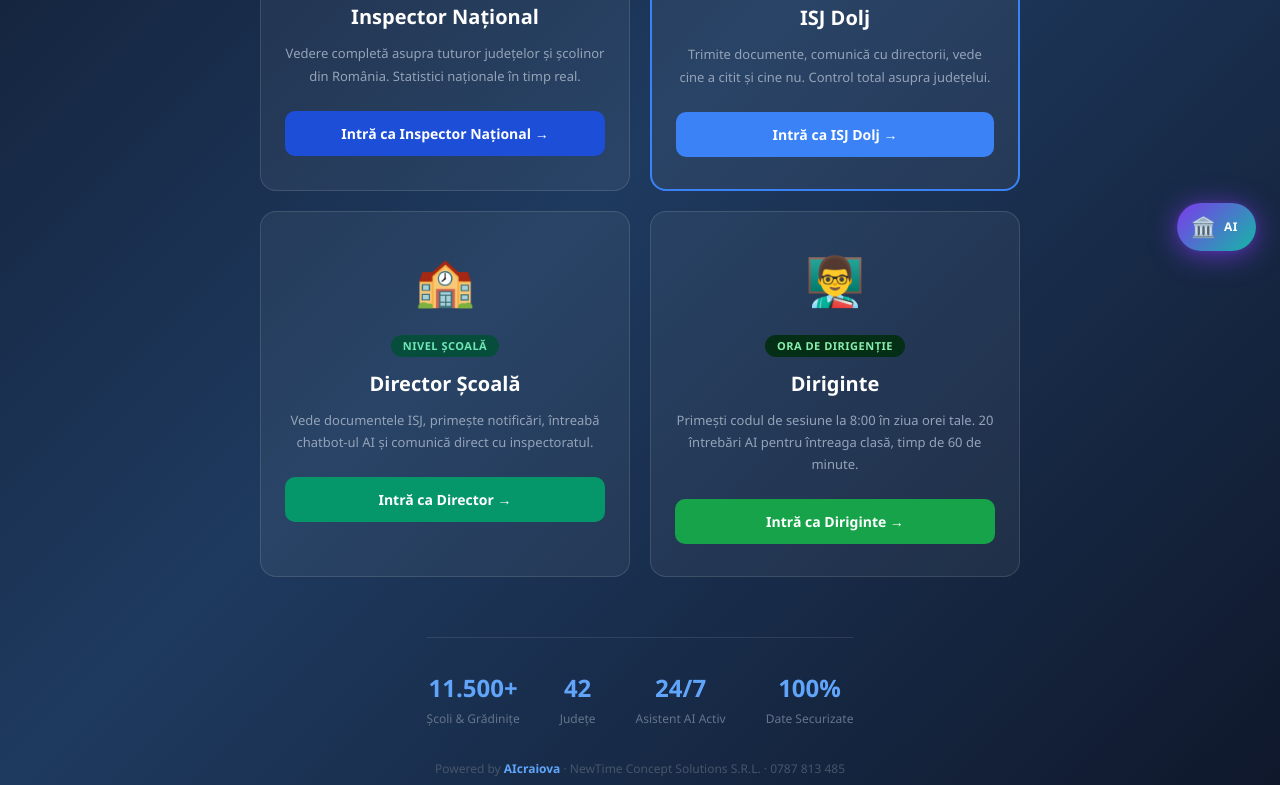
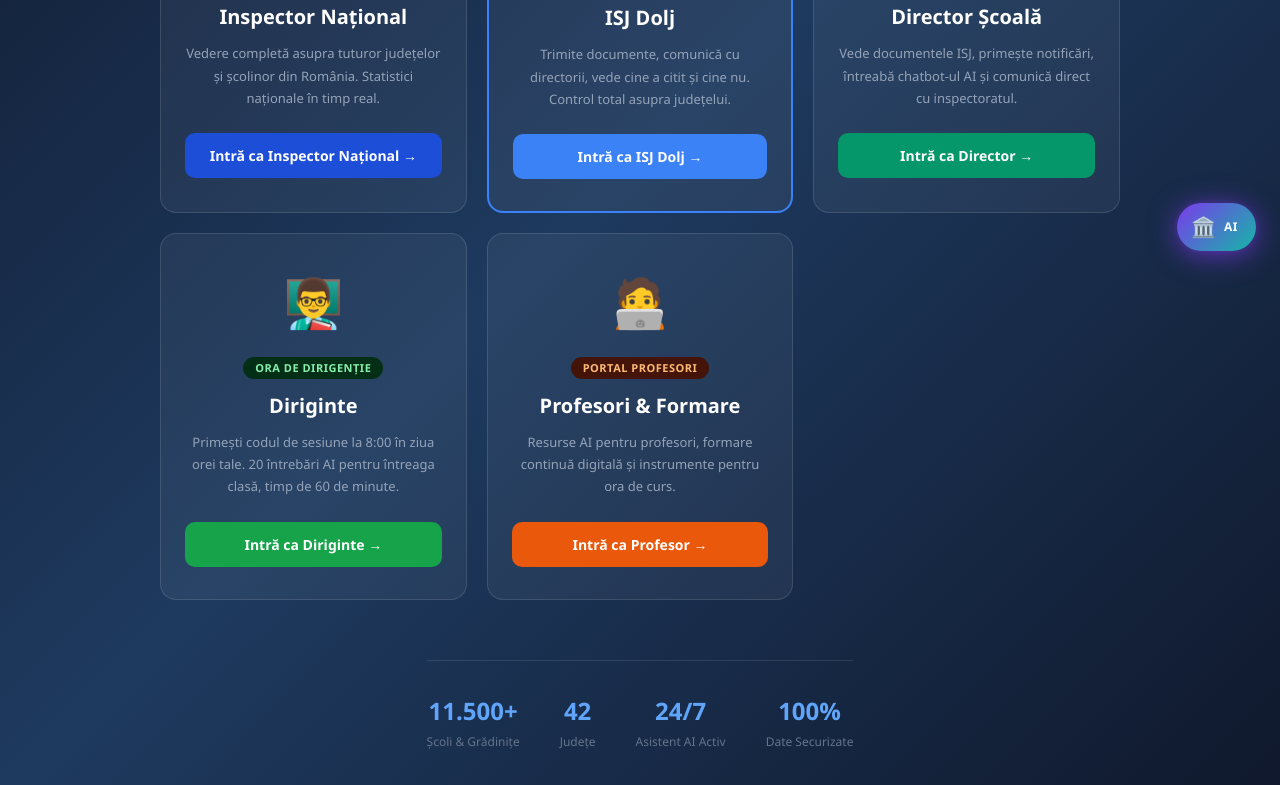
Before and after one commit to catalinradu2026-gif/leadflow-ai, a Next.js app: page /demo in a window 1280 px wide. Shown: the part 525-1310 px from the top of the page. Built offline with nearby package versions, Linux system fonts and the light colour scheme.

Commit message:
ARACIP: 3 carduri (ISJ/Elevi/Acreditare); Profesori mutat in Portal ISJ /demo

```diff
--- a/app/aracip/page.tsx
+++ b/app/aracip/page.tsx
@@ -244,30 +244,6 @@ export default function AracipHome() {
       colorHover: 'rgba(168,85,247,0.18)',
       route: '/acreditare',
     },
-    {
-      id: 'examene',
-      icon: '🎯',
-      tag: 'Pregătire Examene',
-      title: 'BAC &\nCapacitate',
-      desc: 'Profesor AI acasă — meditații interactive pentru Bacalaureat și Evaluare Națională, 24/7, gratuit.',
-      color: '#f59e0b',
-      colorLight: 'rgba(245,158,11,0.1)',
-      colorBorder: 'rgba(245,158,11,0.25)',
-      colorHover: 'rgba(245,158,11,0.18)',
-      route: '/edu/examene',
-    },
-    {
-      id: 'profesori',
-      icon: '🧑‍💻',
-      tag: 'Portal Profesori',
-      title: 'Profesori\n& Formare',
-      desc: 'Resurse AI pentru profesori, formare continuă digitală și instrumente pentru ora de curs.',
-      color: '#f97316',
-      colorLight: 'rgba(249,115,22,0.1)',
-      colorBorder: 'rgba(249,115,22,0.25)',
-      colorHover: 'rgba(249,115,22,0.18)',
-      route: '/edu/cursuri-profesori',
-    },
   ]
 
   return (
@@ -401,8 +377,8 @@ export default function AracipHome() {
           <div style={{
             display: 'grid',
             gridTemplateColumns: isMobile ? '1fr' : 'repeat(3, 1fr)',
-            gap: isMobile ? '16px' : '20px',
-            maxWidth: '960px',
+            gap: isMobile ? '16px' : '24px',
+            maxWidth: '900px',
             margin: '0 auto',
           }}>
             {cards.map(card => (
--- a/app/demo/page.tsx
+++ b/app/demo/page.tsx
@@ -55,9 +55,9 @@ export default function DemoLanding() {
       {/* Role Cards */}
       <div style={{
         display: 'grid',
-        gridTemplateColumns: isMobile ? '1fr' : 'repeat(2, 1fr)',
+        gridTemplateColumns: isMobile ? '1fr' : 'repeat(3, 1fr)',
         gap: '20px',
-        maxWidth: '760px',
+        maxWidth: '960px',
         width: '100%',
       }}>
         {/* Inspector National */}
@@ -293,6 +293,61 @@ export default function DemoLanding() {
             Intră ca Diriginte →
           </div>
         </div>
+
+        {/* Profesori */}
+        <div
+          onClick={() => router.push('/edu/cursuri-profesori')}
+          style={{
+            background: 'rgba(255,255,255,0.05)',
+            border: '1px solid rgba(255,255,255,0.12)',
+            borderRadius: '16px',
+            padding: '32px 24px',
+            cursor: 'pointer',
+            transition: 'all 0.2s',
+            textAlign: 'center',
+          }}
+          onMouseEnter={e => {
+            (e.currentTarget as HTMLDivElement).style.background = 'rgba(249,115,22,0.1)'
+            ;(e.currentTarget as HTMLDivElement).style.borderColor = '#f97316'
+            ;(e.currentTarget as HTMLDivElement).style.transform = 'translateY(-4px)'
+          }}
+          onMouseLeave={e => {
+            (e.currentTarget as HTMLDivElement).style.background = 'rgba(255,255,255,0.05)'
+            ;(e.currentTarget as HTMLDivElement).style.borderColor = 'rgba(255,255,255,0.12)'
+            ;(e.currentTarget as HTMLDivElement).style.transform = 'translateY(0)'
+          }}
+        >
+          <div style={{ fontSize: '48px', marginBottom: '16px' }}>🧑‍💻</div>
+          <div style={{
+            display: 'inline-block',
+            background: '#431407',
+            color: '#fdba74',
+            fontSize: '11px',
+            fontWeight: 700,
+            padding: '3px 12px',
+            borderRadius: '20px',
+            marginBottom: '12px',
+            letterSpacing: '0.5px',
+          }}>
+            PORTAL PROFESORI
+          </div>
+          <h3 style={{ fontSize: '20px', fontWeight: 700, color: '#fff', marginBottom: '10px' }}>
+            Profesori & Formare
+          </h3>
+          <p style={{ fontSize: '13px', color: '#94a3b8', lineHeight: 1.7, marginBottom: '24px' }}>
+            Resurse AI pentru profesori, formare continuă digitală și instrumente pentru ora de curs.
+          </p>
+          <div style={{
+            background: '#ea580c',
+            color: '#fff',
+            padding: '12px 24px',
+            borderRadius: '10px',
+            fontSize: '14px',
+            fontWeight: 600,
+          }}>
+            Intră ca Profesor →
+          </div>
+        </div>
       </div>
 
       {/* Stats bar */}
```
